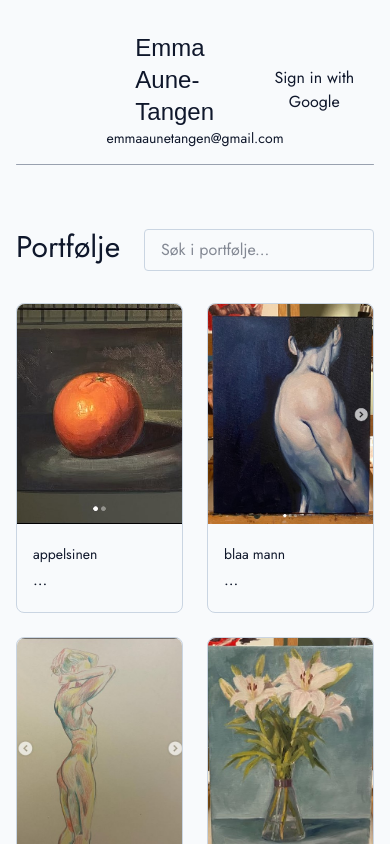
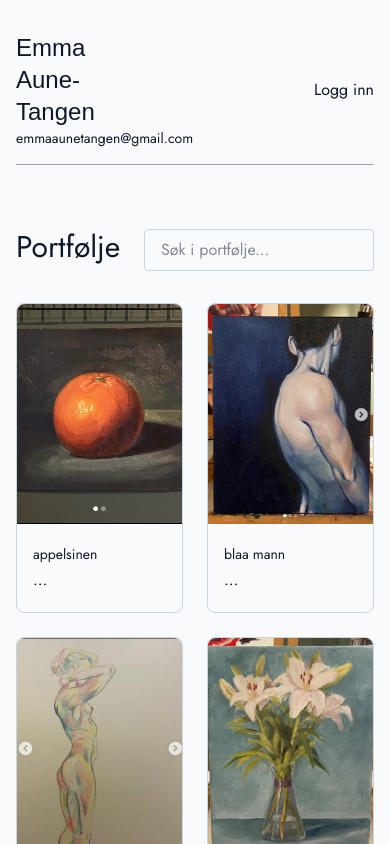
Before and after one commit to Olemio/emma-aune-tangen, a React (Vite) app: page / in a window 390 px wide. Shown: the top 844 px of the page. Built offline with nearby package versions, Linux system fonts and the light colour scheme; no server answers; a web font is replaced by a local one.

Commit message:
make layout fit on mobile

```diff
--- a/src/components/Header.tsx
+++ b/src/components/Header.tsx
@@ -4,12 +4,11 @@ export default function Header() {
     return (
         <header className="flex flex-col mb-16 pt-4 mx-auto max-w-250">
             <div className="grid grid-cols-3">
-                <div></div>
-                <div className="flex flex-col justify-between items-center py-4 w-full">
+                <div className="flex flex-col justify-between py-4 md:items-center md:col-start-2">
                     <p className="font-fustat text-2xl">Emma Aune-Tangen</p>
                     <p className="text-sm">emmaaunetangen@gmail.com</p>
                 </div>
-                <div className="flex justify-end items-center gap-2">
+                <div className="flex justify-end items-center gap-2 col-start-3">
                     {/* <button>Login with Google</button> */}
                     <Auth />
                 </div>
--- a/src/components/auth.tsx
+++ b/src/components/auth.tsx
@@ -39,7 +39,7 @@ export const Auth = () => {
     return (
         <>
             {!user ? (
-                <button onClick={signInWithGoogle}>Sign in with Google</button>
+                <button onClick={signInWithGoogle}>Logg inn</button>
             ) : (
                 <div className="relative">
                     <img
```
